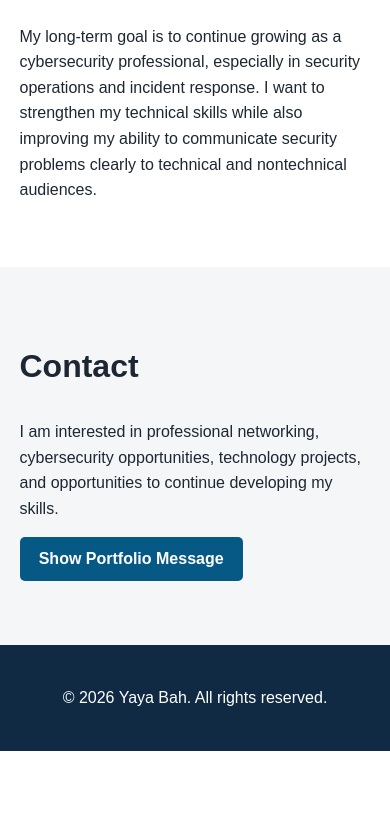
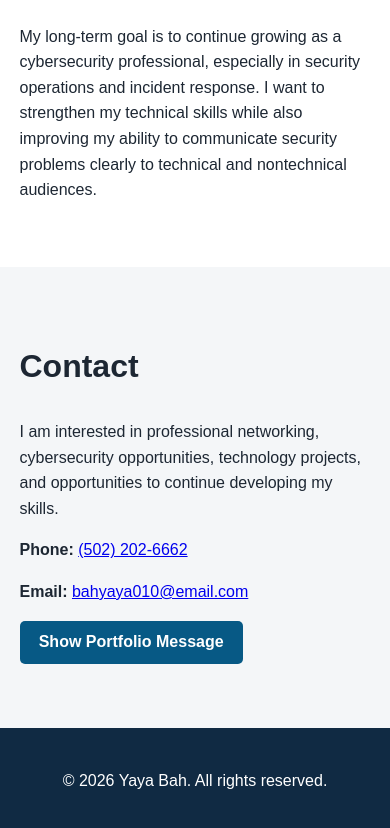
Before and after one commit to YBah010/Capstone_Project-Final, a plain HTML site: page index.html in a window 390 px wide. Shown: the part 2600-3428 px from the top of the page. Before the commit the page ends 3351 px from the top, so only its background shows below. Drawn offline with Linux system fonts and the light colour scheme.

Commit message:
Added phone and email

```diff
--- a/index.html
+++ b/index.html
@@ -1,5 +1,6 @@
 <!DOCTYPE html>
 <html lang="en">
+
 <head>
     <meta charset="UTF-8">
     <meta name="viewport" content="width=device-width, initial-scale=1.0">
@@ -15,11 +16,7 @@
         <div class="container">
             <a href="index.html" class="logo">Yaya Bah</a>
 
-        <button
-            class="menu-button"
-            id="menuButton"
-            aria-label="Open navigation menu"
-            aria-expanded="false"
+            <button class="menu-button" id="menuButton" aria-label="Open navigation menu" aria-expanded="false"
                 aria-controls="mainNavigation">
                 ☰
             </button>
@@ -155,6 +152,17 @@
                     continue developing my skills.
                 </p>
 
+                <div class="contact-info">
+                    <p>
+                        <strong>Phone:</strong>
+                        <a href="tel:+15021234567">(502) 202-6662</a>
+                    </p>
+
+                    <p>
+                        <strong>Email:</strong>
+                        <a href="mailto:bahyaya010@email.com">bahyaya010@email.com</a>
+                    </p>
+                </div>
                 <button class="button" id="messageButton">
                     Show Portfolio Message
                 </button>
@@ -173,4 +181,5 @@
     </footer>
 
 </body>
+
 </html>
```
Lines whose indentation alone changed are shown as unchanged.
